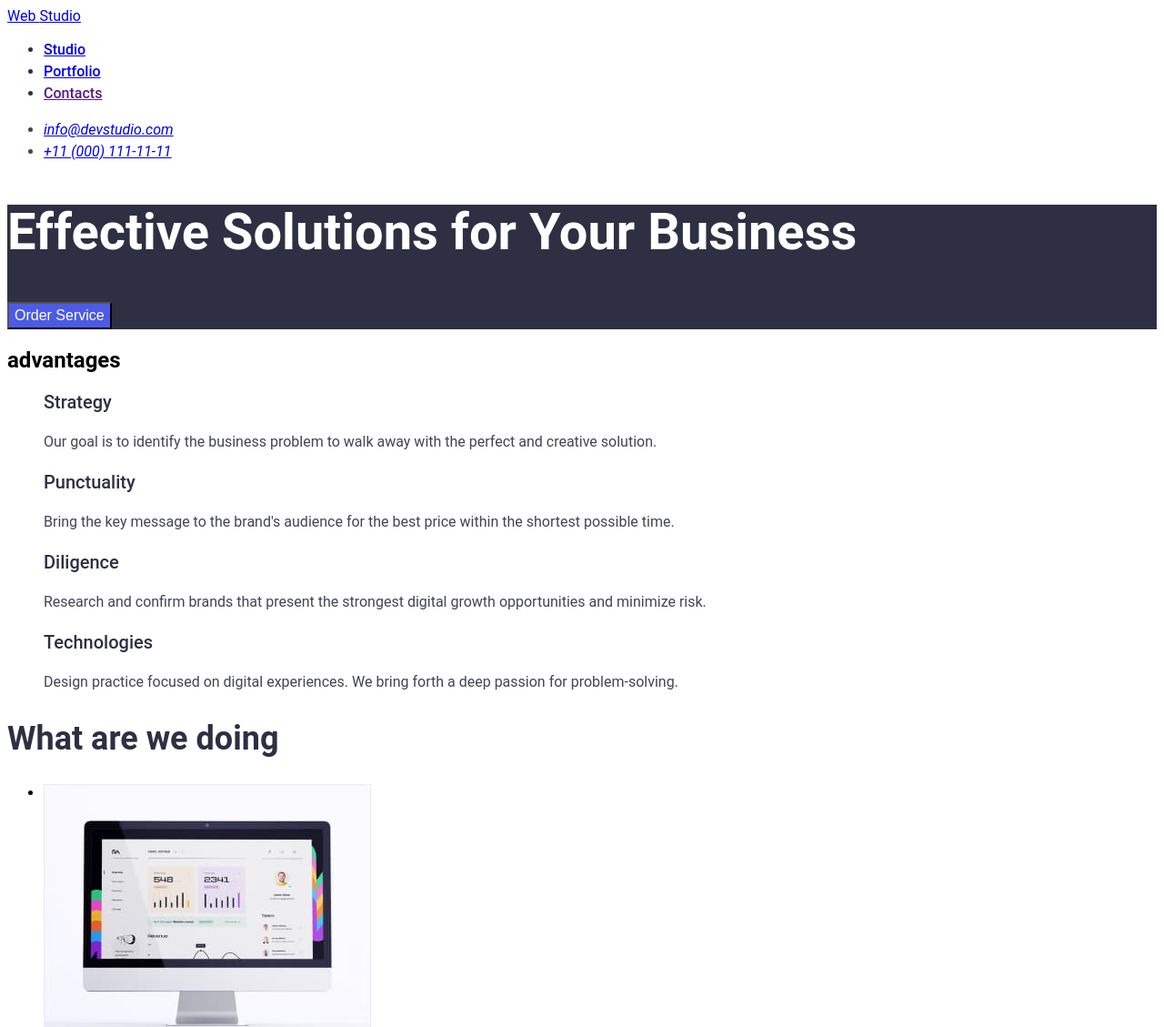
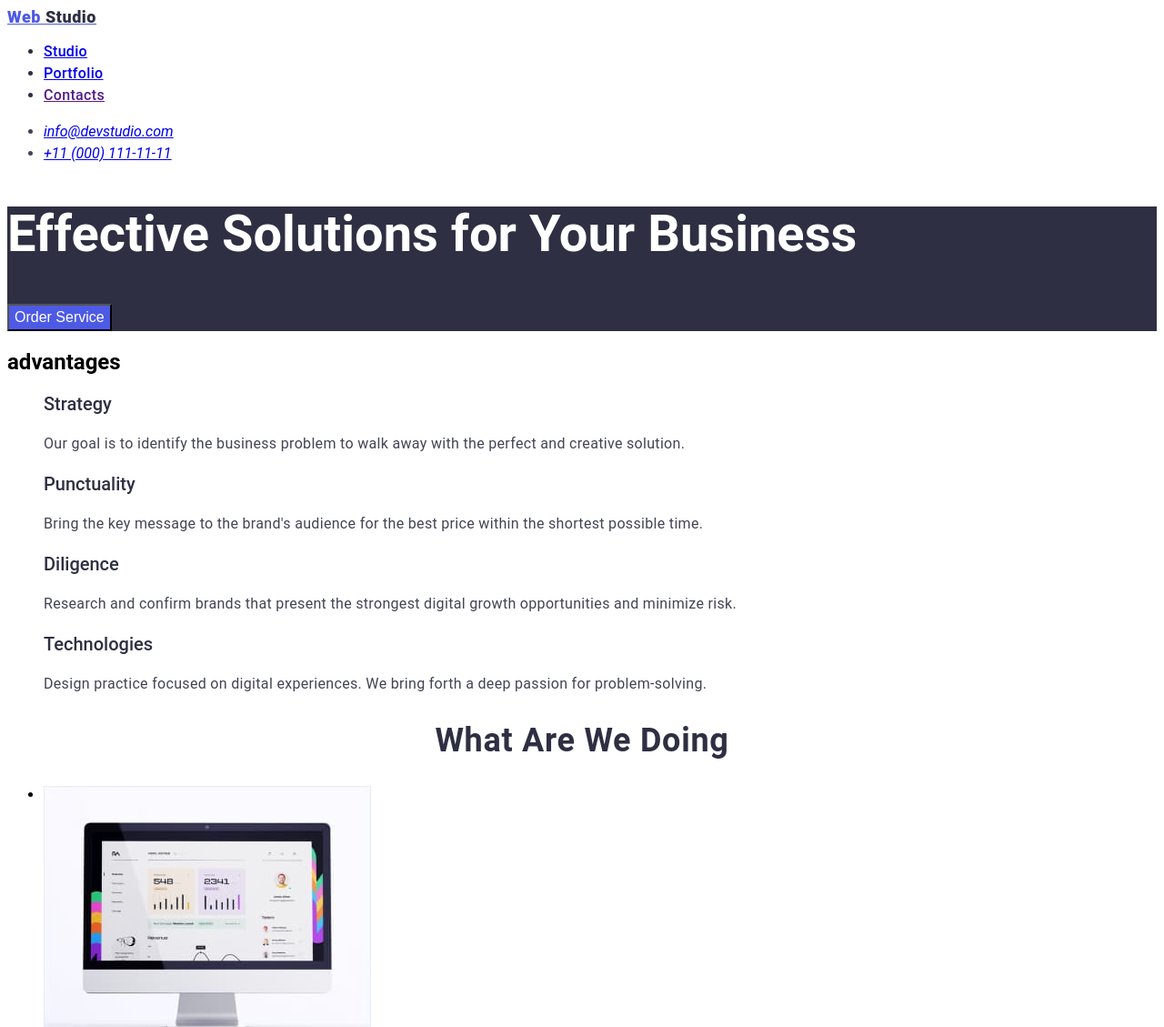
Before and after one commit to YAKUDZA1312/html, a plain HTML site: page index.html in a window 1280 px wide. Shown: the top 1129 px of the page at 91% size. Drawn offline with Linux system fonts and the light colour scheme.

Commit message:
доопрацював

```diff
--- a/css/styles.css
+++ b/css/styles.css
@@ -12,6 +12,26 @@ body {
     font-family: "Roboto", serif;
 }
 
+.logo {
+    font-style: normal;
+    font-weight: 800;
+    font-size: 18px;
+    line-height: 21px;
+    letter-spacing: 0.03em;
+    color: #4D5AE5;
+}
+
+.studio {
+    font-style: normal;
+    font-weight: 800;
+    font-size: 18px;
+    line-height: 21px;
+    letter-spacing: 0.03em;
+    color: #2E2F42;
+
+}
+
+
 .contacts-link .link:hover ,
 .contacts-link .link:focus {
     color: brown;
@@ -21,7 +41,7 @@ body {
     font-weight: 500;
     color: #2E2F42;
     line-height: 24px;
-
+    letter-spacing: 0.02em;
     }
 
 .contacts {
@@ -62,6 +82,7 @@ body {
     font-weight: 400;
     font-size: 16px;
     line-height: 24px;
+    letter-spacing: 0.02em;
     color: #434455;
 }
 
@@ -69,6 +90,9 @@ body {
     font-weight: 700;
     font-size: 36px;
     line-height: 40px;
+    text-align: center;
+    letter-spacing: 0.02em;
+    text-transform: capitalize;
     color: #2E2F42;
 }
 
@@ -95,14 +119,18 @@ body {
 .footer-web {
     font-weight: 800;
     font-size: 18px;
-    line-height: 21px;
+    line-height: 1/17;
+    letter-spacing: 0.03em;
+    text-transform: uppercase;
     color: #4D5AE5;
 }
 
 .footer-studio {
     font-weight: 800;
     font-size: 18px;
-    line-height: 21px;
+    line-height: 1.17;
+    letter-spacing: 0.03em;
+    text-transform: uppercase;
     color: #F4F4FD;
 }
 
@@ -115,5 +143,5 @@ footer{
     font-weight: 400;
     font-size: 16px;
     line-height: 24px;
-    color: #F4F4FD
-}
+    letter-spacing: 0.02em;
+    color: #F4F4FD;
```
